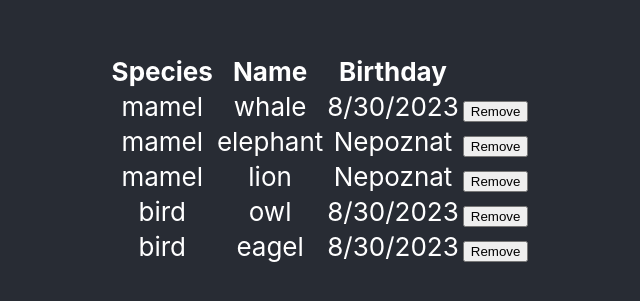
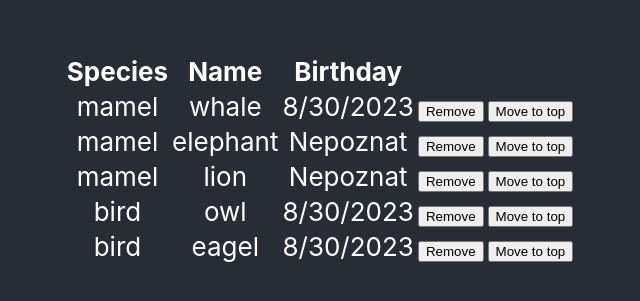
Before and after one commit to MariooV/zoo-projekat, a React (Create React App) app: page / in a window 1280 px wide. Shown: the part 241-542 px from the top of the page, without its empty margins (320-960 px from the left). Built offline with nearby package versions, Linux system fonts and the light colour scheme.

Commit message:
Zadatak 4

```diff
--- a/src/components/Animal.js
+++ b/src/components/Animal.js
@@ -1,4 +1,4 @@
-const Animal = ({ animal, handleOnRemove, index }) => {
+const Animal = ({ animal, handleOnRemove, handleOnMoveTop, index }) => {
   return (
     <tr>
       <td>{animal.species}</td>
@@ -9,6 +9,15 @@ const Animal = ({ animal, handleOnRemove, index }) => {
       <td>
         <button onClick={() => handleOnRemove(index)}>Remove</button>
       </td>
+      <td>
+        <button
+          onClick={() => {
+            handleOnMoveTop(index);
+          }}
+        >
+          Move to top
+        </button>
+      </td>
     </tr>
   );
 };
--- a/src/components/AnimalList.js
+++ b/src/components/AnimalList.js
@@ -14,6 +14,13 @@ const AnimalList = () => {
     setAnimals((prevValue) => prevValue.filter((animal, i) => i !== index));
   };
 
+  const handleOnMoveTop = (index) => {
+    setAnimals((prevValue) => [
+      prevValue[index],
+      ...prevValue.filter((animal, i) => i !== index),
+    ]);
+  };
+
   return (
     <table>
       <thead>
@@ -21,6 +28,7 @@ const AnimalList = () => {
           <th>Species</th>
           <th>Name</th>
           <th>Birthday</th>
+          <th></th>
           <th></th>
         </tr>
       </thead>
@@ -30,6 +38,7 @@ const AnimalList = () => {
             key={index}
             animal={animal}
             handleOnRemove={handleOnRemove}
+            handleOnMoveTop={handleOnMoveTop}
             index={index}
           />
         ))}
```
